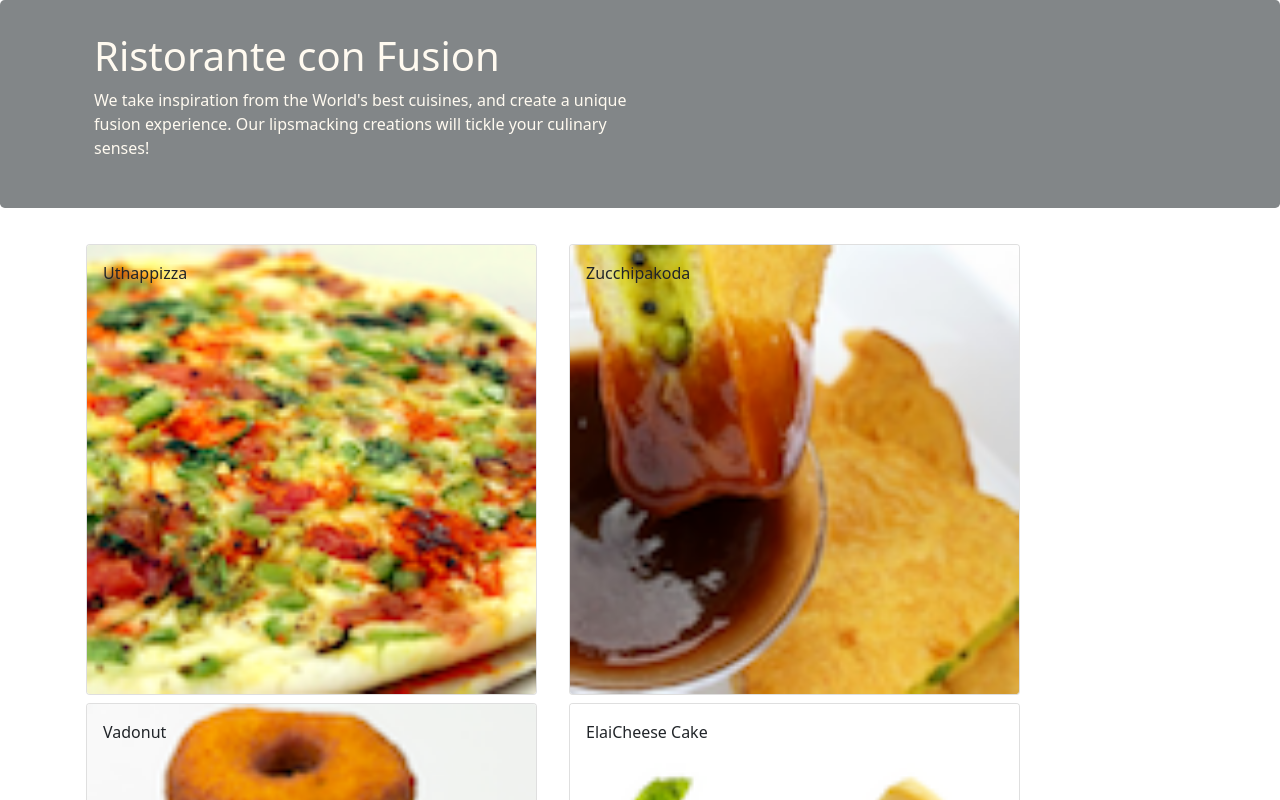
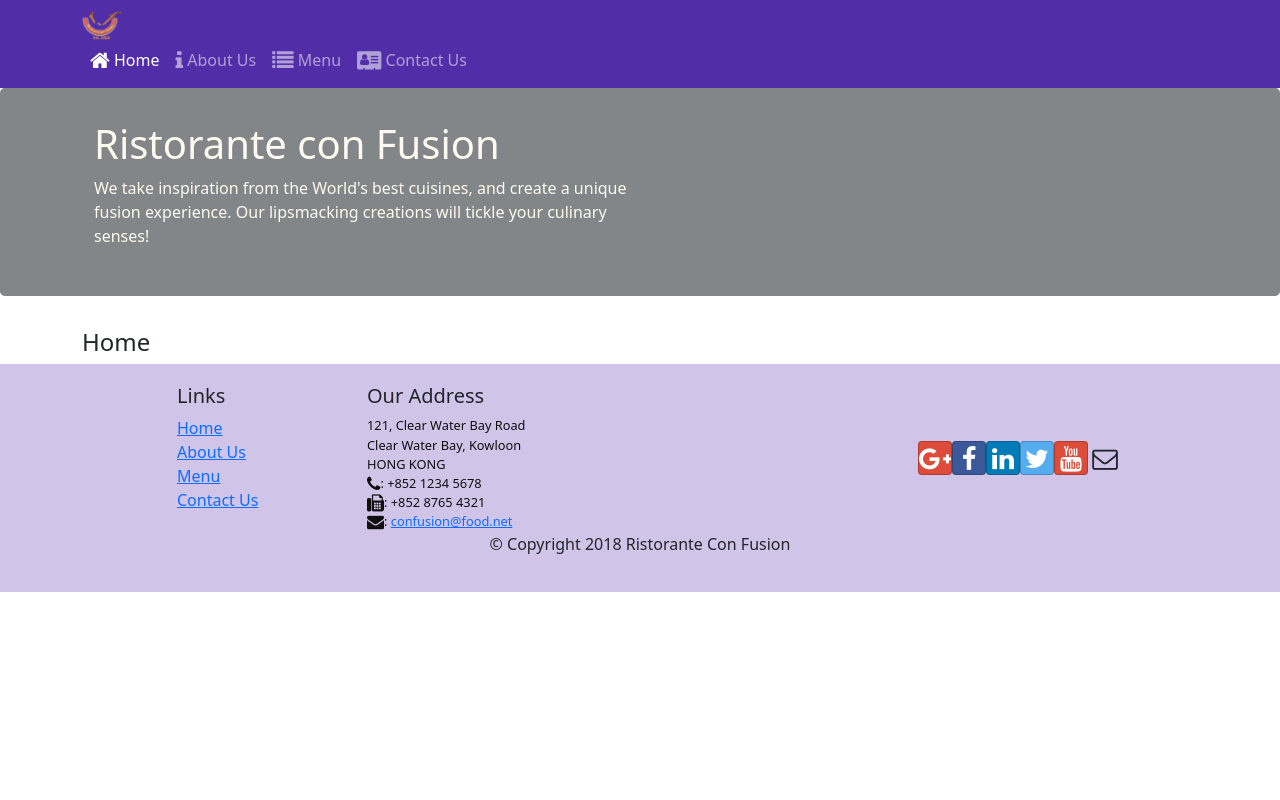
Before and after one commit to Erxical/105ReactW3, a React (Create React App) app: page /home in a window 1280 px wide. Shown: the top 800 px of the page. Built offline with nearby package versions, Linux system fonts and the light colour scheme.

Commit message:
W2-04 React Router

```diff
--- a/package.json
+++ b/package.json
@@ -11,6 +11,7 @@
     "font-awesome": "^4.7.0",
     "react": "^18.1.0",
     "react-dom": "^18.1.0",
+    "react-router-dom": "^4.2.2",
     "react-scripts": "5.0.1",
     "reactstrap": "^9.0.2",
     "web-vitals": "^2.1.4"
--- a/src/App.js
+++ b/src/App.js
@@ -1,13 +1,19 @@
 import './App.css';
 import { Component } from 'react';
 import Main from './components/MainComponent';
+import { BrowserRouter } from 'react-router-dom';
 
 class App extends Component {
 
   render() {
     return (
       <div className="App">
-        <Main />
+        <BrowserRouter>
+          <div className="App">
+            <Main />
+          </div>
+        </BrowserRouter>
+
       </div>
     );
   }
--- a/src/components/FooterComponent.js
+++ b/src/components/FooterComponent.js
@@ -1,17 +1,19 @@
 import React from 'react';
+import { Link } from 'react-router-dom';
 
 function Footer(props) {
-    return(
+    return (
         <div className="footer">
             <div className="container">
                 <div className="row justify-content-center">
                     <div className="col-4 offset-1 col-sm-2">
                         <h5>Links</h5>
                         <ul className="list-unstyled">
-                        <li><a href="#">Home</a></li>
-                        <li><a href="#">About</a></li>
-                        <li><a href="#">Menu</a></li>
-                        <li><a href="contactus.html">Contact</a></li>
+                            <li><Link to='/home'>Home</Link></li>
+                            <li><Link to='/aboutus'>About Us</Link></li>
+                            <li><Link to='/menu'>Menu</Link></li>
+                            <li><Link to='/contactus'>Contact Us</Link></li>
+
                         </ul>
                     </div>
                     <div className="col-7 col-sm-5">
--- a/src/components/HeaderComponent.js
+++ b/src/components/HeaderComponent.js
@@ -1,11 +1,49 @@
 import React, { Component } from 'react';
-import { Navbar, NavbarBrand } from 'reactstrap';
+import { Nav, Navbar, NavbarBrand, NavbarToggler, Collapse, NavItem } from 'reactstrap';
+import { NavLink } from 'react-router-dom';
 import '../App.css';
 
 class Header extends Component {
+    constructor(props) {
+        super(props);
+
+        this.toggleNav = this.toggleNav.bind(this);
+        this.state = {
+          isNavOpen: false
+        };
+      }
+
+      toggleNav() {
+        this.setState({
+          isNavOpen: !this.state.isNavOpen
+        });
+      }
+
     render() {
         return(
-    <React.Fragment>
+            <div>
+                <Navbar dark expand="md">
+                    <div className="container">
+                        <NavbarToggler onClick={this.toggleNav} />
+                        <NavbarBrand className="mr-auto" href="/"><img src='assets/images/logo.png' height="30" width="41" alt='Ristorante Con Fusion' /></NavbarBrand>
+                        <Collapse isOpen={this.state.isNavOpen} navbar>
+                            <Nav navbar>
+                            <NavItem>
+                                <NavLink className="nav-link"  to='/home'><span className="fa fa-home fa-lg"></span> Home</NavLink>
+                            </NavItem>
+                            <NavItem>
+                                <NavLink className="nav-link" to='/aboutus'><span className="fa fa-info fa-lg"></span> About Us</NavLink>
+                            </NavItem>
+                            <NavItem>
+                                <NavLink className="nav-link"  to='/menu'><span className="fa fa-list fa-lg"></span> Menu</NavLink>
+                            </NavItem>
+                            <NavItem>
+                                <NavLink className="nav-link" to='/contactus'><span className="fa fa-address-card fa-lg"></span> Contact Us</NavLink>
+                            </NavItem>
+                            </Nav>
+                        </Collapse>
+                    </div>
+                </Navbar>
                 <div class="jumbotron">
                     <div className="container">
                         <div className="row row-header">
@@ -16,9 +54,10 @@
                         </div>
                     </div>
                 </div>
-    </React.Fragment>
+            </div>
         );
     }
 }
 
+
 export default Header;
--- /dev/null
+++ b/src/components/HomeComponent.js
@@ -0,0 +1,11 @@
+import React from 'react';
+
+function Home(props) {
+    return(
+      <div className="container">
+        <h4>Home</h4>
+      </div>
+    );
+}
+
+export default Home;
--- a/src/components/MainComponent.js
+++ b/src/components/MainComponent.js
@@ -5,6 +5,8 @@
 import { DISHES } from '../shared/dishes';
 import Header from './HeaderComponent';
 import Footer from './FooterComponent';
+import Home from './HomeComponent';
+import { Switch, Route, Redirect } from 'react-router-dom';
 
 class Main extends Component {
 
@@ -16,16 +18,22 @@
     };
   }
 
-  onDishSelect(dishId) {
-    this.setState({ selectedDish: dishId});
-  }
 
   render() {
+    const HomePage = () => {
+        return(
+            <Home
+            />
+        );
+    }
     return (
       <div>
         <Header />
-        <Menu dishes={this.state.dishes} onClick={(dishId) => this.onDishSelect(dishId)} />
-        {/* <DishDetail dish={this.state.dishes.filter((dish) => dish.id === this.state.selectedDish)[0]} /> */}
+        <Switch>
+              <Route path='/home' component={HomePage} />
+              <Route exact path='/menu' component={() => <Menu dishes={this.state.dishes} />} />
+              <Redirect to="/home" />
+          </Switch>
         <Footer />
       </div>
     );
--- a/src/components/MenuComponent.js
+++ b/src/components/MenuComponent.js
@@ -4,8 +4,7 @@
 
   function RenderMenuItem ({dish, onClick}) {
     return (
-        <Card
-            onClick={() => onClick(dish.id)}>
+        <Card>
             <CardImg width="100%" src={dish.image} alt={dish.name} />
             <CardImgOverlay>
                 <CardTitle>{dish.name}</CardTitle>
```
Also changed, not shown: 1 other file (tests, documents, lock files or other folders). Lines whose indentation alone changed are shown as unchanged.
